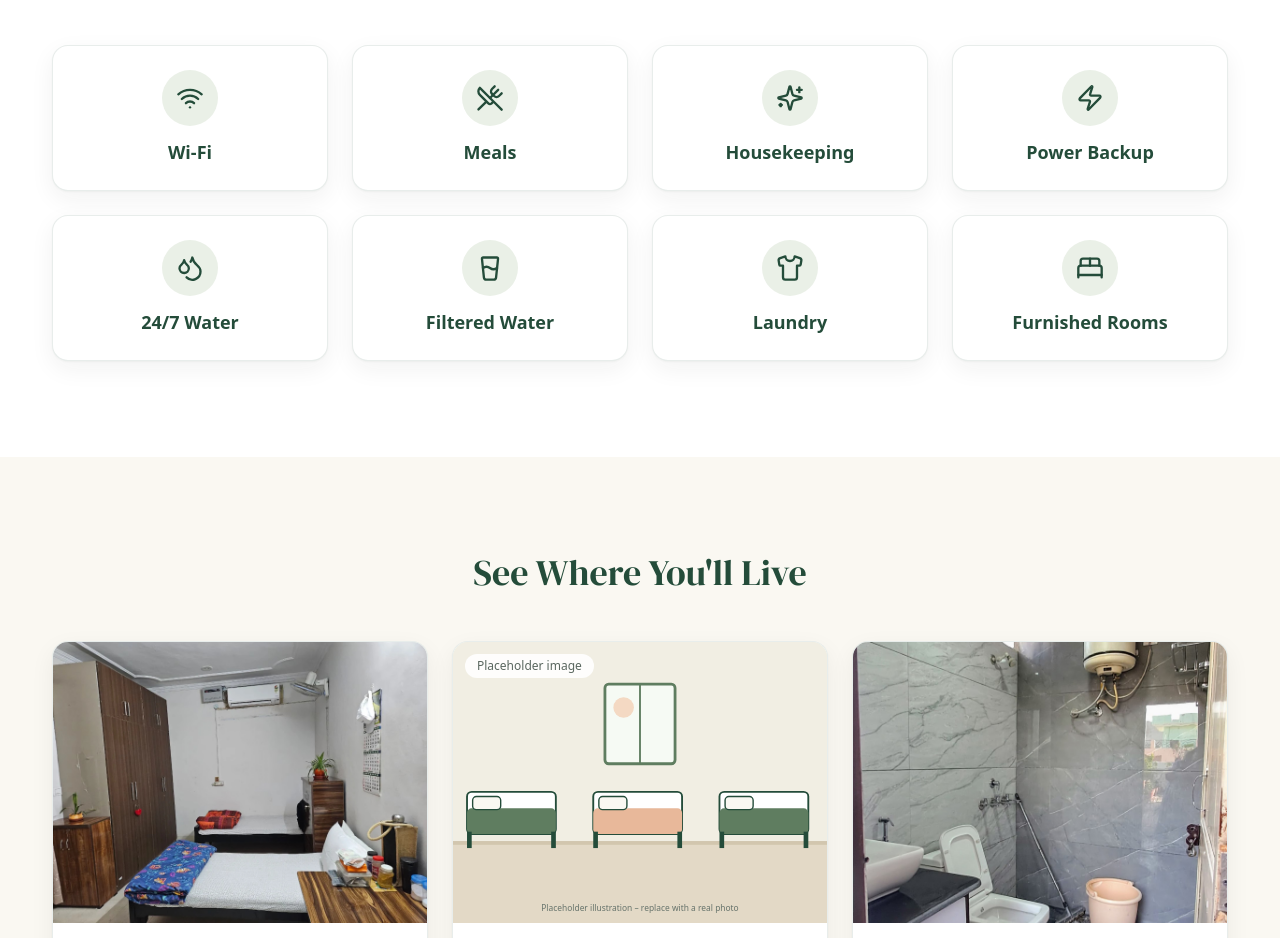
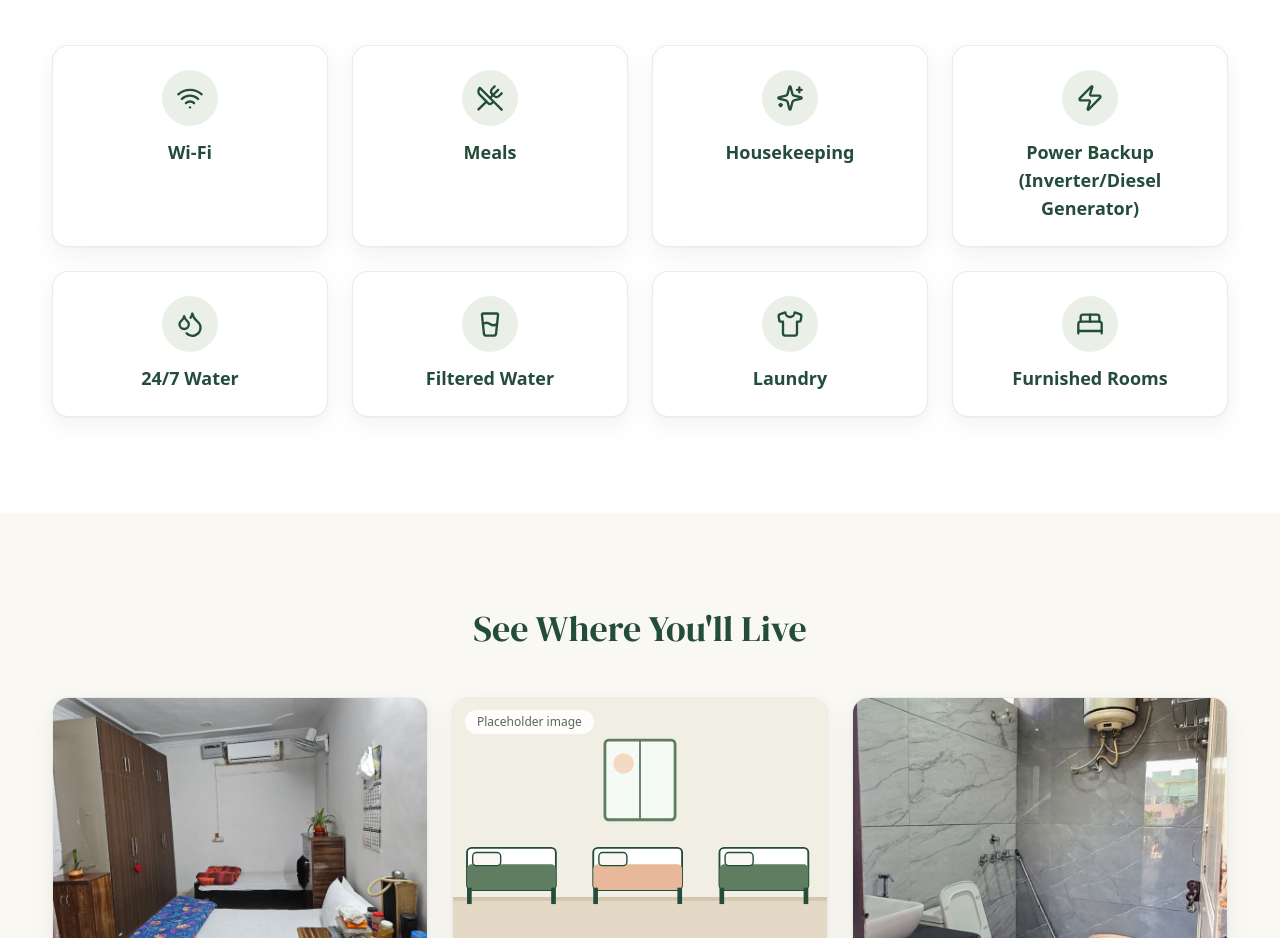
Before and after one commit to Anjalivyas68/auntys-orchard-pg, a Next.js app: page / in a window 1280 px wide. Shown: the part 1901-2839 px from the top of the page. Built offline with nearby package versions, Linux system fonts and the light colour scheme.

Commit message:
Update amenities.ts

```diff
--- a/src/data/amenities.ts
+++ b/src/data/amenities.ts
@@ -15,7 +15,7 @@ export const amenities: { label: string; icon: LucideIcon }[] = [
   { label: "Wi-Fi", icon: Wifi },
   { label: "Meals", icon: UtensilsCrossed },
   { label: "Housekeeping", icon: Sparkles },
-  { label: "Power Backup", icon: Zap },
+  { label: "Power Backup (Inverter/Diesel Generator)", icon: Zap },
   { label: "24/7 Water", icon: Droplets },
   { label: "Filtered Water", icon: GlassWater },
   { label: "Laundry", icon: Shirt },
```
